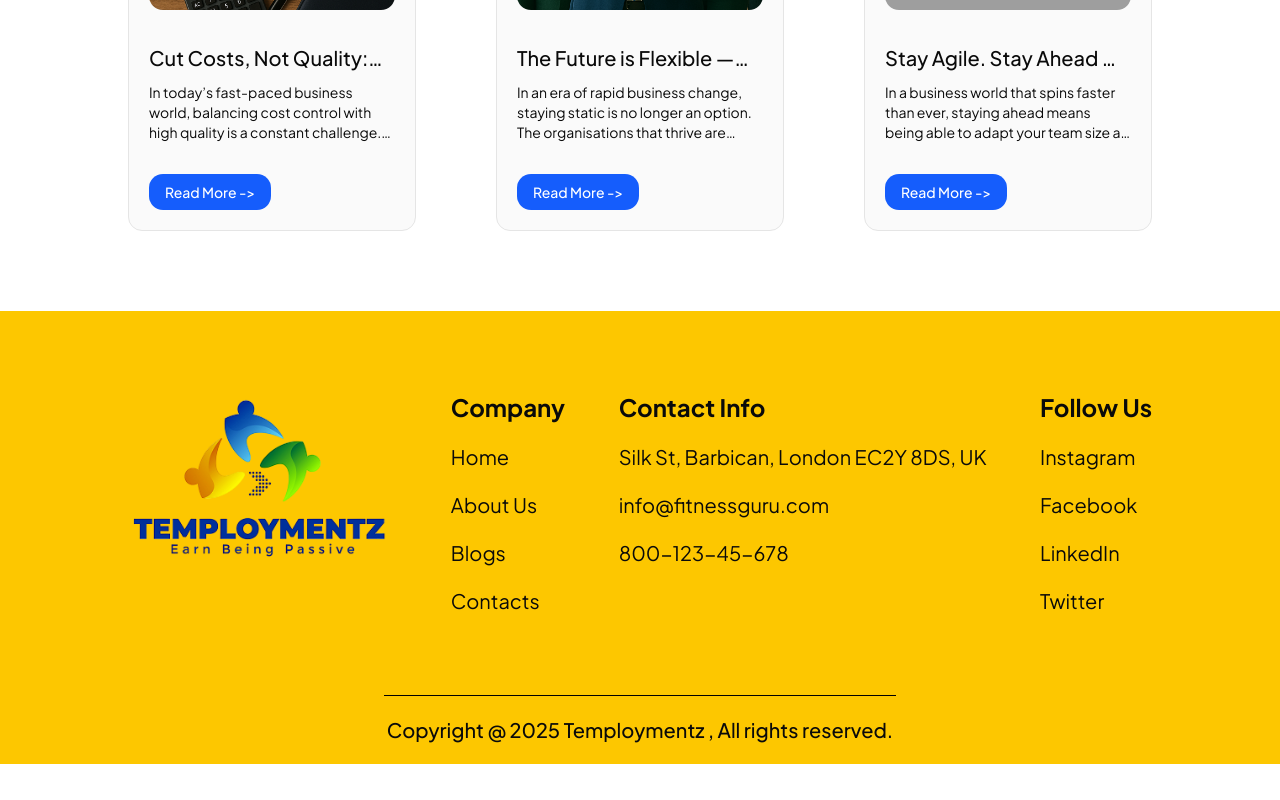
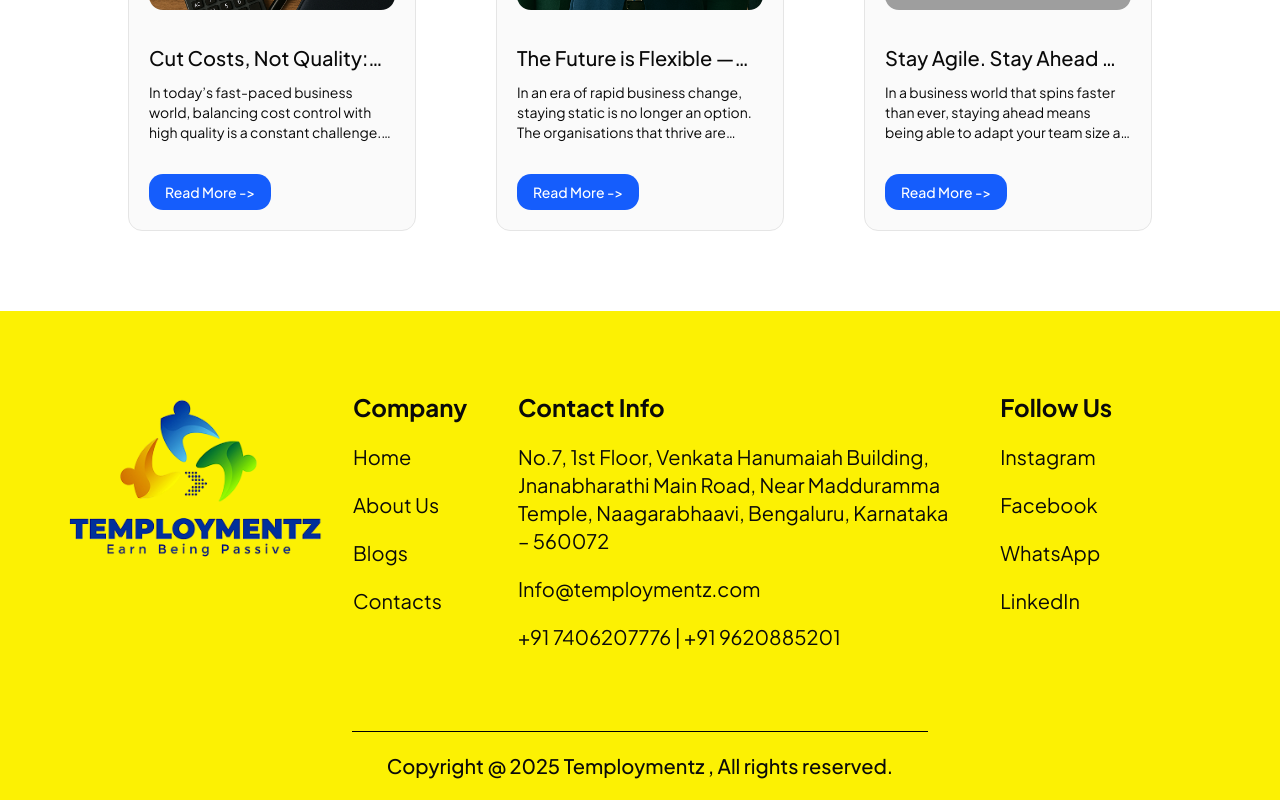
Before and after one commit to temploymentz/temploymentz, a Next.js app: page /blogs in a window 1280 px wide. Shown: the part 1134-1934 px from the top of the page. Before the commit the page ends 1898 px from the top, so only its background shows below. Built offline with nearby package versions, Linux system fonts and the light colour scheme; grey boxes are pictures that could not be loaded.

Commit message:
changeed

```diff
--- a/src/app/components/Footer.jsx
+++ b/src/app/components/Footer.jsx
@@ -1,43 +1,68 @@
 import React from 'react'
 import Image from 'next/image';
+import Link from 'next/link';
 import logoBG from "@/assets/logoBG.png"
 
 const Footer = () => {
+    const companyLinks = [
+        { name: 'Home', href: '/' },
+        { name: 'About Us', href: '/about' },
+        { name: 'Blogs', href: '/blogs' },
+        { name: 'Contacts', href: '/contact' },
+    ]
+
+    const socialLinks = [
+        { name: 'Instagram', href: 'https://www.instagram.com/temploymentz/' },
+        { name: 'Facebook', href: 'https://www.facebook.com/1dayjobs' },
+        { name: 'WhatsApp', href: 'https://www.whatsapp.com/channel/0029VbBVmJrIt5rsOGpXZk3D' },
+        { name: 'LinkedIn', href: 'https://www.linkedin.com/company/82350285/' },
+    ]
+
     return (
-        <div className='p-2 xl:p-0 bg-yellow-400'>
-            <div className='mx-auto w-[85%] xl:w-[80%]'>
+        <div className='p-2 xl:p-0 bg-[#fcf103]'>
+            <div className='mx-auto w-[85%] xl:w-[90%]'>
                 <div className='py-20 flex flex-col lg:flex-row justify-between gap-10 xl:gap-5 border-b-gray-400'>
                     <div className='space-y-2 xl:space-y-5'>
                         <img src={logoBG.src} className='object-contain h-[170px]' alt="" />
                     </div>
-                    <div className='mt-5 xl:mt-0'>
-
-                        <ul className='space-y-3 xl:space-y-5 text-xl'>
-                            <h1 className='font-bold text-2xl'>Company</h1>
-                            <li>Home</li>
-                            <li>About Us</li>
-                            <li>Blogs</li>
-                            <li>Contacts</li>
-                        </ul>
-                    </div>
-                    <div>
-
-                        <ul className='space-y-3 xl:space-y-5 text-xl'>
-                            <h1 className='font-bold text-2xl'>Contact Info</h1>
-                            <li>Silk St, Barbican, London EC2Y 8DS, UK</li>
-                            <li>info@fitnessguru.com</li>
-                            <li>800-123-45-678</li>
-                        </ul>
-                    </div>
-                    <div>
-
-                        <ul className='space-y-3 xl:space-y-5 text-xl'>
-                            <h1 className='font-bold text-2xl'>Follow Us</h1>
-                            <li>Instagram</li>
-                            <li>Facebook</li>
-                            <li>LinkedIn</li>
-                            <li>Twitter</li>
-                        </ul>
+                    <div className='lg:w-3/4 flex flex-col gap-10 lg:flex-row justify-between'>
+                        <div className='mt-5 xl:mt-0 '>
+                            <ul className='space-y-3 xl:space-y-5 lg:text-xl'>
+                                <h1 className='font-bold text-xl lg:text-2xl'>Company</h1>
+                                {companyLinks.map((link) => (
+                                    <li key={link.name}>
+                                        <Link href={link.href} className='hover:underline hover:text-blue-600 transition-colors'>
+                                            {link.name}
+                                        </Link>
+                                    </li>
+                                ))}
+                            </ul>
+                        </div>
+                        <div className='lg:w-1/2'>
+                            <ul className='space-y-3 xl:space-y-5 lg:text-xl'>
+                                <h1 className='font-bold text-xl lg:text-2xl'>Contact Info</h1>
+                                <li>No.7, 1st Floor, Venkata Hanumaiah Building, Jnanabharathi Main Road, Near Madduramma Temple, Naagarabhaavi, Bengaluru, Karnataka – 560072</li>
+                                <li>Info@temploymentz.com</li>
+                                <li>+91 7406207776 | +91 9620885201</li>
+                            </ul>
+                        </div>
+                        <div className='w-1/4'>
+                            <ul className='space-y-3 xl:space-y-5 lg:text-xl'>
+                                <h1 className='font-bold text-xl lg:text-2xl'>Follow Us</h1>
+                                {socialLinks.map((link) => (
+                                    <li key={link.name}>
+                                        <a
+                                            href={link.href}
+                                            target="_blank"
+                                            rel="noopener noreferrer"
+                                            className='hover:underline hover:text-blue-600 transition-colors'
+                                        >
+                                            {link.name}
+                                        </a>
+                                    </li>
+                                ))}
+                            </ul>
+                        </div>
                     </div>
                 </div>
 
--- a/src/app/components/Navbar.jsx
+++ b/src/app/components/Navbar.jsx
@@ -10,7 +10,7 @@ import logoBG from "@/assets/logoBG.png";
 
 const Navbar = () => {
     return (
-        <nav className="flex justify-center border-b bg-yellow-400">
+        <nav className="flex justify-center border-b bg-[#fcf103]">
             <div className="py-5 flex justify-between items-center w-[90%] lg:w-[77%] mx-auto">
                 {/* Logo */}
                 <div>
--- a/src/app/components/TeamBox.jsx
+++ b/src/app/components/TeamBox.jsx
@@ -1,6 +1,11 @@
+"use client";
 import React from 'react'
+import Button from './Button';
 
 const TeamBox = ({ data }) => {
+    const handleClick = () => {
+        window.open(data.link, '_blank');
+    }
     return (
         <div className='p-5 md:w-[400px] flex flex-col justify-between rounded-xl shadow-lg'>
             <img src={data.image.src} className='max-h-[400px] w-6/7 object-contain mx-auto' alt="" />
@@ -10,7 +15,8 @@ const TeamBox = ({ data }) => {
                     <p className='text-xs font-medium mt-1'>{data.position}</p>
                     <p className='font-medium py-4 text-sm md:text-xl'>{data.desc}</p>
                 </div>
-                <button className='text-blue-600 font-bold md:text-xl'>Explore {"->"}</button>
+                <Button variant='primary' className='w-full' onClick={handleClick}>Explore</Button>
+                {/* <button  className='text-blue-600 font-bold md:text-xl hover:pointer'>Explore {"->"}</button> */}
             </div>
         </div>
     )
--- a/src/app/components/Whatsapp.jsx
+++ b/src/app/components/Whatsapp.jsx
@@ -5,7 +5,7 @@ import wp from "@/assets/wp.webp";
 const Whatsapp = () => {
     return (
         <a
-            href="https://whatsapp.com/channel/0029VbBVmJrIt5rsOGpXZk3D"
+            href="https://wa.me/919620885201"
             target="_blank"
             rel="noopener noreferrer"
         >
--- a/src/data.js
+++ b/src/data.js
@@ -115,17 +115,38 @@ export const teamData = [
     name: 'Satish Manohar',
     position: 'Founder & CEO',
     image: team1,
-    desc: '“We are transforming temporary staffing in India. At Temploymentz, skilled talent meets business demand — faster, easier, and with trust. We enable companies to grow without hiring delays.”'
+    desc: '“We are transforming temporary staffing in India. At Temploymentz, skilled talent meets business demand — faster, easier, and with trust. We enable companies to grow without hiring delays.”',
+    link: "https://www.linkedin.com/in/sathish-manohar/"
   },
   {
     name: 'Vasu Dev',
     position: 'Cofounder & COO',
     image: team2,
-    desc: '“Temploymentz delivers on-demand, skilled, and reliable manpower to help businesses operate smoothly, adapt to change, and scale efficiently.”'
+    desc: '“Temploymentz delivers on-demand, skilled, and reliable manpower to help businesses operate smoothly, adapt to change, and scale efficiently.”',
+    link: "https://www.linkedin.com/in/vasu-dev-b86671209/"
   }
 ]
 
 export const accordianData = [
+  {
+    title: "Special Categories",
+    desc: "Connect with skilled retail and e-commerce professionals to manage stores, online operations, and customer experiences efficiently.",
+    roles: [
+      "Business Networking Representative",
+      "Home Tutor",
+      "Home Nurses / Care Assistants",
+      "Receptionists / Front Desk Executives",
+      "Admin / Office Assistants & Data Entry",
+      "Telecallers / Customer Support Agents",
+      "Event Assistants & Corporate Coordinators",
+      "Digital Support Executives",
+      "Academic Assistants / Assignment Helpers",
+      "Sales Promoters / Demo Executives",
+      "Corporate Trainers (Short Sessions)",
+      "HR Support Assistants",
+      "Content & Documentation Specialists"
+    ],
+  },
   {
     title: "Retail and E-commerce",
     desc: "Connect with skilled retail and e-commerce professionals to manage stores, online operations, and customer experiences efficiently.",
```
